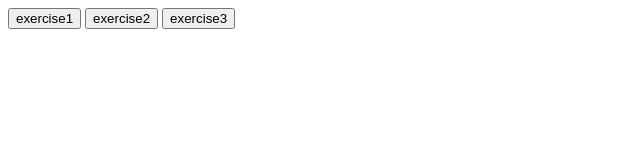
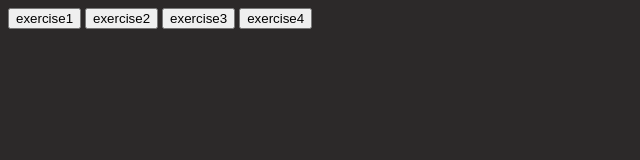
Before and after one commit to EmilySouza22/programming-practice, a plain HTML site: page exercises-arrays/index.html in a window 1280 px wide. Shown: the whole page, without its empty margins (0-640 px from the left). Drawn offline with Linux system fonts and the light colour scheme.

Commit message:
Add exercise4 arrays

```diff
--- a/exercises-arrays/index.html
+++ b/exercises-arrays/index.html
@@ -5,10 +5,11 @@
     <meta name="viewport" content="width=device-width, initial-scale=1.0">
     <title> Exercises Arrays </title>
 </head>
-<body>
+<body style="background-color: rgb(44, 41, 41);">
     <button onclick="exercise1()"> exercise1 </button>
     <button onclick="exercise2()"> exercise2 </button>
     <button onclick="exercise3()"> exercise3 </button>
+    <button onclick="exercise4()"> exercise4 </button>
 </body>
 <script src="script.js"></script>
 </html>
--- a/exercises-arrays/script.js
+++ b/exercises-arrays/script.js
@@ -38,13 +38,25 @@ function exercise3(){
 
     for(let index = 0; index < 50; index++){
         if(arr[index] == 30){
-            console.log(`Está na posição: ${index}°`)
+            console.log(`Está na posição: ${index}°`);
         }
     }
 
 }
 
 function exercise4(){
-    /* Faça um programa que leia 5 valores inteiros, armazeno-os em um vetor, calcule e apresente a soma
-    destes valores.  */
+    /* Faça um programa que leia 5 valores inteiros, armazenando-os em um vetor, calcule e apresente a soma
+    destes valores. */
+
+    let arr = [];
+    let num;
+    for(let index = 0; index < 5; index++){
+        num = parseInt(prompt(`Insira um valor inteiro`));
+        arr.push(num);
+    }
+    let sum = 0;
+    for(let index = 0; index < arr.length; index++){
+        sum += arr[index];
+    }
+    alert(`Soma total: ${sum}`);
 }
```
